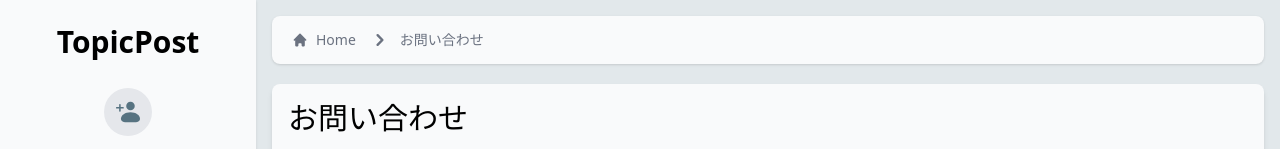
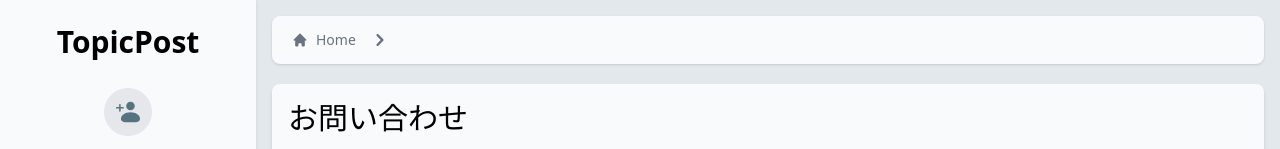
Before and after one commit to chihiros/topicpost-web, a React (Create React App) app: page /contact in a window 1280 px wide. Shown: the top 149 px of the page. Built offline with nearby package versions, Linux system fonts and the light colour scheme.

Commit message:
fix: label -> context に変更

```diff
--- a/src/core/components/molecules/Breadcrumb/Breadcrumb.tsx
+++ b/src/core/components/molecules/Breadcrumb/Breadcrumb.tsx
@@ -3,7 +3,7 @@ import ArrowRight from '../../atoms/Icon/Arrow';
 
 type BreadcrumbProps = {
   href: string;
-  label: string;
+  context: string;
 }
 
 const Breadcrumb: React.FC<{ breadcrumb?: BreadcrumbProps[] }> = ({ breadcrumb }) => {
@@ -24,7 +24,7 @@ const Breadcrumb: React.FC<{ breadcrumb?: BreadcrumbProps[] }> = ({ breadcrumb }
                 <div className="flex items-center">
                   <ArrowRight />
                   <a href={item.href} className="ml-1 text-sm font-medium md:ml-2 hover:text-blue-600">
-                    {item.label}
+                    {item.context}
                   </a>
                 </div>
               </li>
@@ -35,7 +35,7 @@ const Breadcrumb: React.FC<{ breadcrumb?: BreadcrumbProps[] }> = ({ breadcrumb }
                 <div className="flex items-center">
                   <ArrowRight />
                   <span className="ml-1 text-sm font-medium md:ml-2">
-                    {item.label}
+                    {item.context}
                   </span>
                 </div>
               </li>
```
